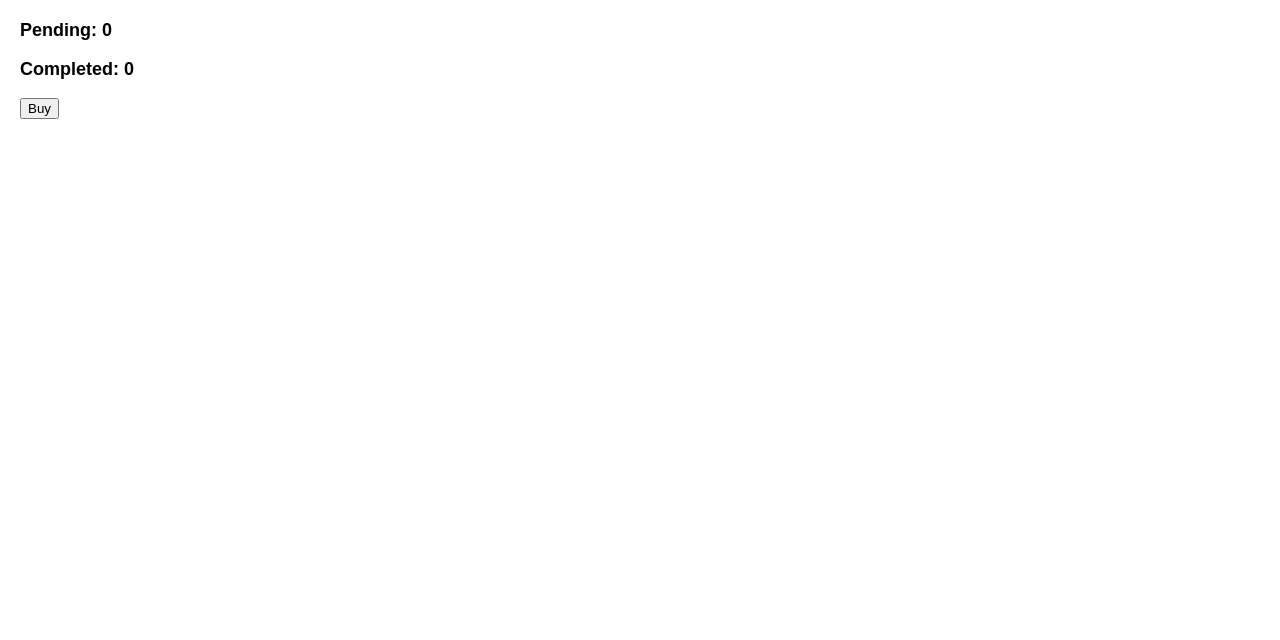
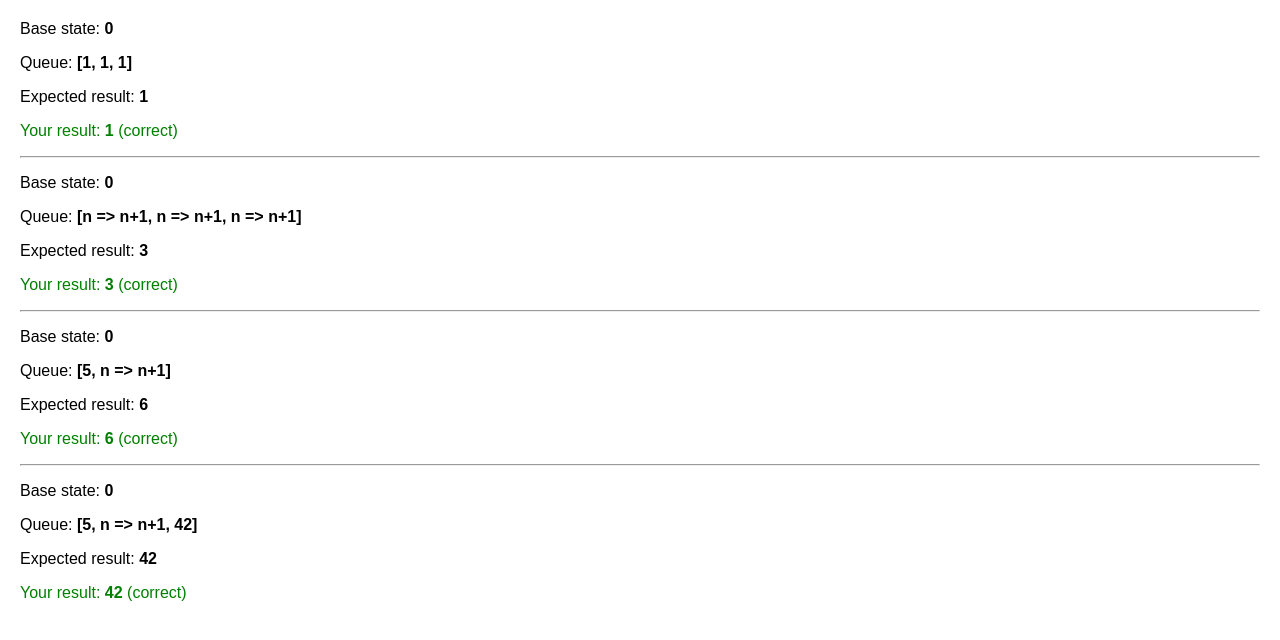
Before and after one commit to b-yuko/LearnReact-TypeScript-MyLearning, a React (Vite) app: page /adding-interactivity in a window 1280 px wide. Shown: the top 640 px of the page. Built offline with nearby package versions, Linux system fonts and the light colour scheme.

Commit message:
インタラクティビティの追加 > 一連の state の更新をキューに入れる > チャレンジ問題２

```diff
--- a/src/component/AddingInteractivityPage.tsx
+++ b/src/component/AddingInteractivityPage.tsx
@@ -1,33 +1,96 @@
 /*
   一連の state の更新をキューに入れる
   チャレンジ問題
-  1. リクエストカウンタの修正
+  2. state キューの独自実装
 */
 
-import { useState } from "react";
 
-export default function RequestTracker() {
-  const [pending, setPending] = useState(0);
-  const [completed, setCompleted] = useState(0);
+type StateUpdater = ((n: number) => number) | number;
 
-  async function handleClick() {
-    setPending((pending) => pending + 1);
-    await delay(3000);
-    setPending((pending) => pending - 1);
-    setCompleted((completed) => completed + 1);
-  }
+function increment(n: number): number {
+  return n + 1;
+}
+increment.toString = () => 'n => n+1';
 
+interface TestCaseProps {
+  baseState: number;
+  queue: StateUpdater[];
+  expected: number;
+}
+
+export default function App() {
   return (
     <>
-      <h3>Pending: {pending}</h3>
-      <h3>Completed: {completed}</h3>
-      <button onClick={handleClick}>Buy</button>
+      <TestCase
+        baseState={0}
+        queue={[1, 1, 1]}
+        expected={1}
+      />
+      <hr />
+      <TestCase
+        baseState={0}
+        queue={[
+          increment,
+          increment,
+          increment
+        ]}
+        expected={3}
+      />
+      <hr />
+      <TestCase
+        baseState={0}
+        queue={[
+          5,
+          increment,
+        ]}
+        expected={6}
+      />
+      <hr />
+      <TestCase
+        baseState={0}
+        queue={[
+          5,
+          increment,
+          42,
+        ]}
+        expected={42}
+      />
     </>
   );
 }
 
-function delay(ms: number) {
-  return new Promise((resolve) => {
-    setTimeout(resolve, ms);
-  });
+function TestCase({
+                    baseState,
+                    queue,
+                    expected
+                  }: TestCaseProps) {
+  const actual = getFinalState(baseState, queue);
+  return (
+    <>
+      <p>Base state: <b>{baseState}</b></p>
+      <p>Queue: <b>[{queue.join(', ')}]</b></p>
+      <p>Expected result: <b>{expected}</b></p>
+      <p style={{
+        color: actual === expected ? 'green' : 'red'
+      }}>
+        Your result: <b>{actual}</b>
+        {' '}
+        ({actual === expected ? 'correct' : 'wrong'})
+      </p>
+    </>
+  );
 }
+
+function getFinalState(baseState: number, queue: StateUpdater[]) {
+  let finalState = baseState;
+
+  for (const update of queue) {
+    if (typeof update === 'function') {
+      finalState = update(finalState);
+    } else {
+      finalState = update;
+    }
+  }
+
+  return finalState;
+}
```
